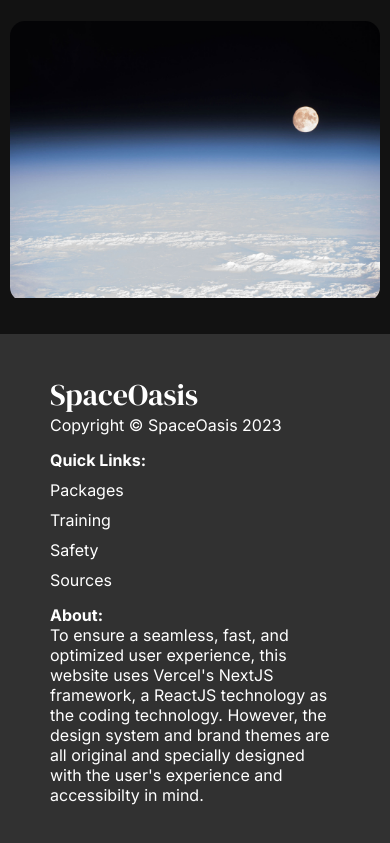
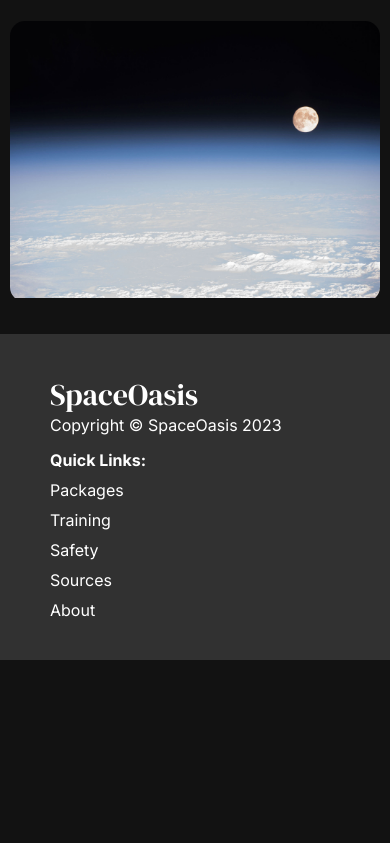
Before and after one commit to Achintya72/space-oasis, a Next.js app: page / in a window 390 px wide. Shown: the part 4406-5249 px from the top of the page. After the commit the page ends 5066 px from the top, so only its background shows below. Built offline with nearby package versions, Linux system fonts and the light colour scheme.

Commit message:
Added About Page and Required Form Links Co-authored-by: PranavK226 <PranavK226@users.noreply.github.com>

```diff
--- a/components/Footer/FooterStyles.module.css
+++ b/components/Footer/FooterStyles.module.css
@@ -12,6 +12,8 @@
 }
 .footerRoot {
   margin-top: 20px;
+  position: static;
+  bottom: 0;
 }
 .branding {
   font-family: "DM Serif Display", sans-serif;
@@ -36,6 +38,5 @@
 }
 
 .footer div {
-  flex: 1;
   min-width: 200px;
 }
--- a/components/Footer/index.jsx
+++ b/components/Footer/index.jsx
@@ -16,14 +16,9 @@ export default function Footer() {
                         <Link href="/training">Training</Link>
                         <Link href="/safety">Safety</Link>
                         <Link href="/sources">Sources</Link>
+                        <Link href="/about">About</Link>
                     </div>
-                    <div className={styles.about}>
-                        <p><strong>About:</strong></p>
-                        <p>To ensure a seamless, fast, and optimized user experience, this website uses Vercel&apos;s NextJS framework,
-                            a ReactJS technology as the coding technology. However, the design system and brand themes are all
-                            original and specially designed with the user&apos;s experience and accessibilty in mind.
-                        </p>
-                    </div>
+
                 </div>
             </Wrapper>
         </footer>
--- a/components/Navbar/navStyles.module.css
+++ b/components/Navbar/navStyles.module.css
@@ -92,7 +92,7 @@
   }
   .navLinks {
     flex-direction: column;
-    gap: 0.5rem;
+    gap: 1rem;
   }
   .navLinksHide {
     display: none;
--- /dev/null
+++ b/pages/about/aboutStyles.module.css
@@ -0,0 +1,23 @@
+.links {
+  margin: 2rem 0;
+  display: flex;
+  gap: 10px;
+  flex-direction: column;
+}
+.about {
+    display: flex;
+    flex-flow: column;
+    gap: 10px;
+}
+
+.links a,
+.about a {
+  color: white;
+}
+
+.links a:hover,
+.links a:focus,
+.about a:hover,
+.about a:focus {
+  color: var(--clr-primary);
+}
```
Also changed, not shown: pages/about/index.jsx (added, +33 -0 lines), 2 other files (tests, documents, lock files or other folders).
